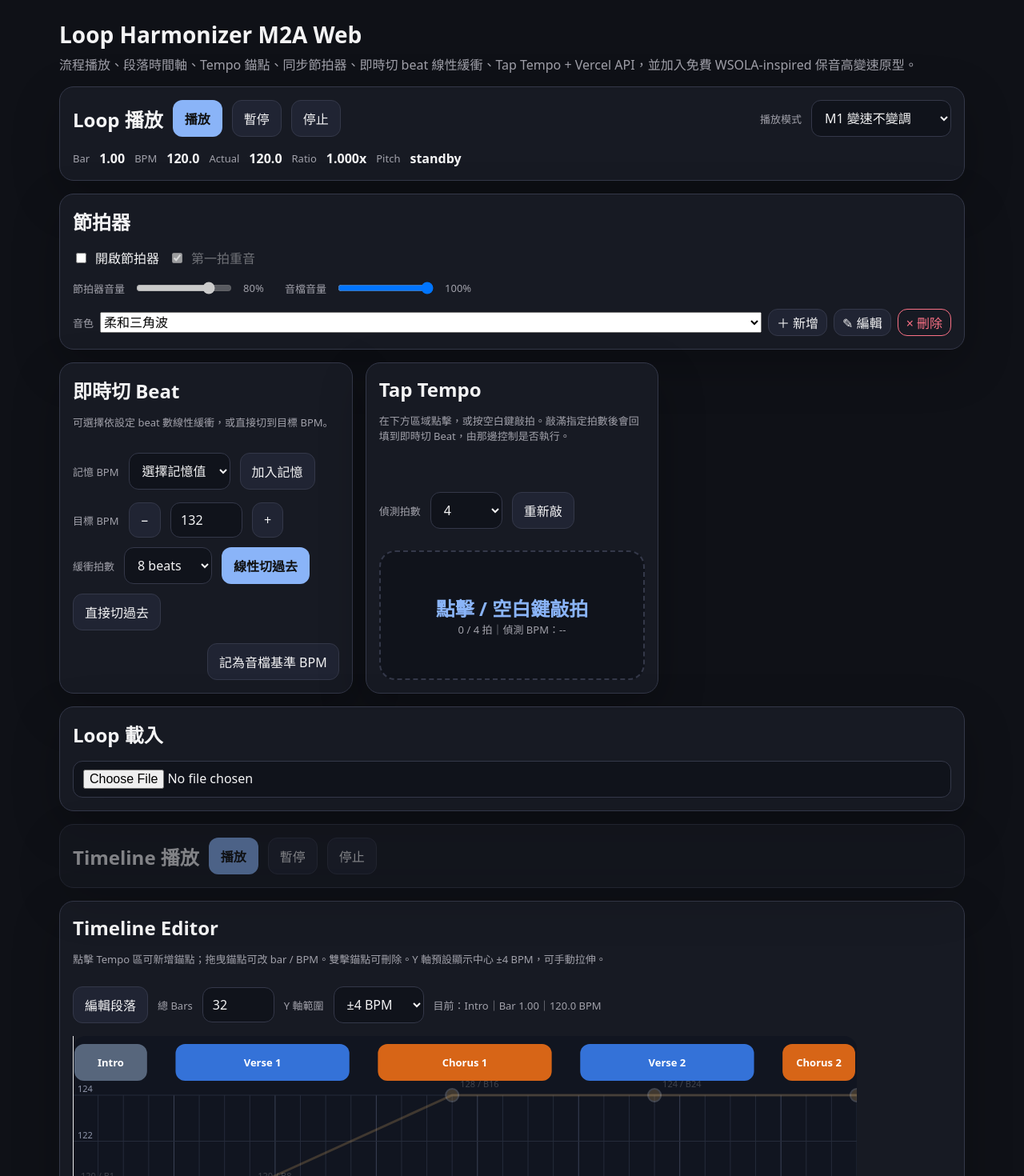
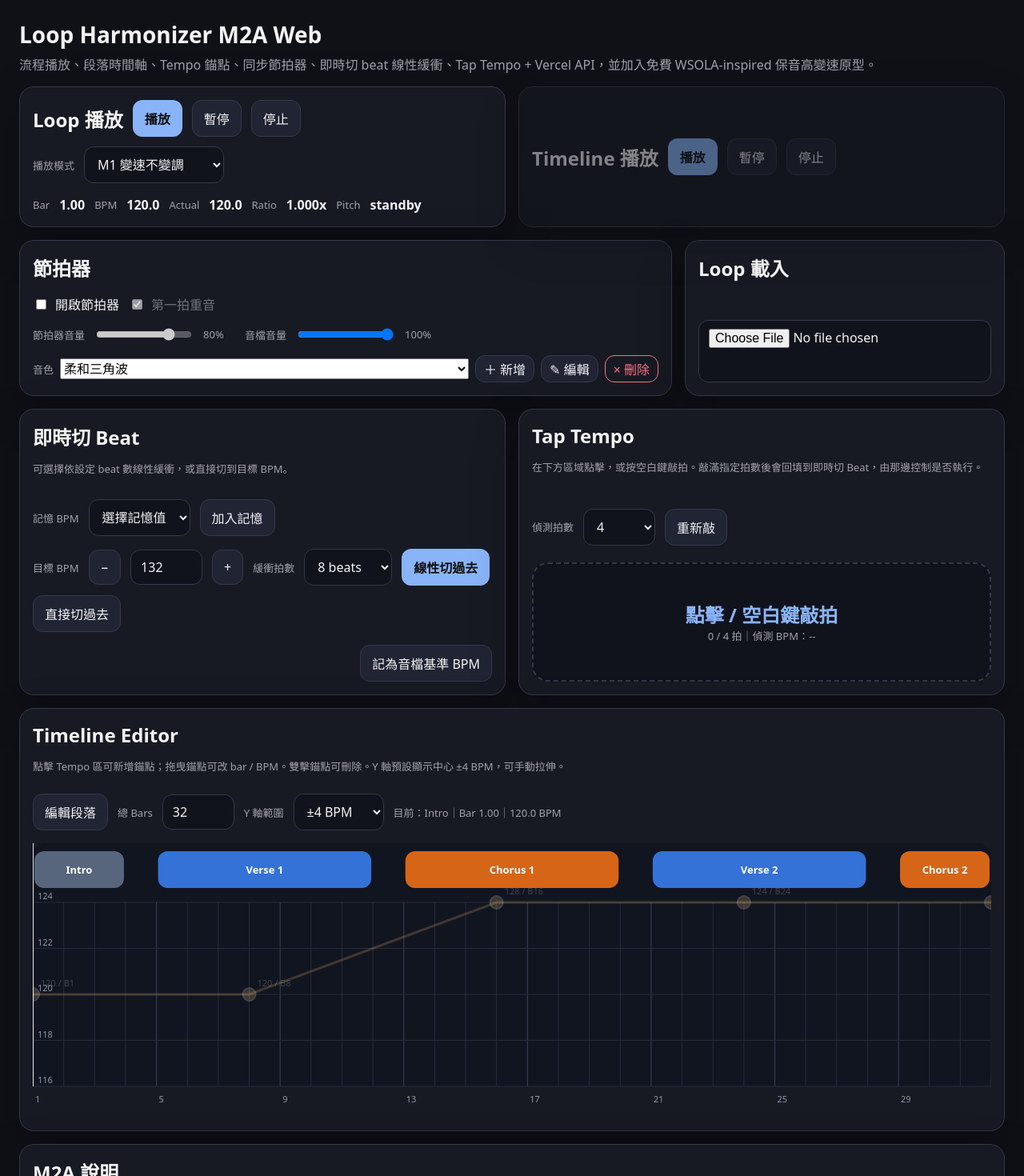
Before and after one commit to vickcn/loop-harmonizer-web, a Next.js app: page / in a window 1280 px wide. Shown: the top 1470 px of the page at 80% size. Built offline with nearby package versions, Linux system fonts and the light colour scheme.

Commit message:
v0.0.0.9; UI調整

```diff
--- a/app/globals.css
+++ b/app/globals.css
@@ -14,8 +14,14 @@
 html, body { margin: 0; min-height: 100%; background: var(--bg); color: var(--text); font-family: ui-sans-serif, system-ui, -apple-system, BlinkMacSystemFont, "Segoe UI", sans-serif; }
 button, input, select { font: inherit; }
 button { cursor: pointer; }
-.container { max-width: 1180px; margin: 0 auto; padding: 24px; }
-.card { background: var(--panel); border: 1px solid var(--line); border-radius: 18px; padding: 16px; box-shadow: 0 20px 60px rgba(0,0,0,.24); }
+
+/* ── 容器：把寬度上限放到 1600，手機減少 padding ── */
+.container { max-width: 1600px; margin: 0 auto; padding: 24px; }
+@media (max-width: 640px) { .container { padding: 14px; } }
+
+.card { background: var(--panel); border: 1px solid var(--line); border-radius: 18px; padding: 16px; box-shadow: 0 20px 60px rgba(0,0,0,.24); min-width: 0; }
+@media (max-width: 640px) { .card { padding: 14px; border-radius: 14px; } }
+
 .row { display: flex; gap: 12px; align-items: center; flex-wrap: wrap; }
 .grid { display: grid; gap: 16px; }
 .btn { border: 1px solid var(--line); background: var(--panel-2); color: var(--text); padding: 10px 14px; border-radius: 12px; }
@@ -26,6 +32,11 @@ button { cursor: pointer; }
 .small { font-size: 13px; color: var(--muted); }
 .title { font-size: 28px; margin: 0 0 6px; }
 .subtitle { margin: 0; color: var(--muted); }
+@media (max-width: 640px) {
+  .title { font-size: 22px; }
+  .subtitle { font-size: 13px; line-height: 1.55; }
+}
+
 .timeline { user-select: none; touch-action: none; }
 .section-block { position: absolute; top: 10px; height: 46px; border-radius: 12px; border: 1px solid rgba(255,255,255,.18); display: flex; align-items: center; justify-content: center; font-weight: 700; overflow: hidden; white-space: nowrap; }
 .anchor { position: absolute; width: 18px; height: 18px; border-radius: 999px; background: var(--accent-2); border: 2px solid #fff; transform: translate(-50%, -50%); box-shadow: 0 4px 20px rgba(0,0,0,.5); }
@@ -33,3 +44,49 @@ button { cursor: pointer; }
 .tap-pad { min-height: 140px; display:flex; align-items:center; justify-content:center; text-align:center; border: 2px dashed var(--line); border-radius: 20px; background: #10131b; }
 .tap-pad:active { border-color: var(--accent); background: #151b29; }
 hr { border: none; border-top: 1px solid var(--line); margin: 16px 0; }
+
+/* ───────────────────────────────────────────
+   12-column responsive grid
+   - 手機直向 (<640px)：單欄
+   - 平板 (>=640px)：2 欄
+   - 桌機 (>=1024px)：4 欄面板列、12 欄精算
+   - Timeline 永遠 full-width（col-span-full）
+   ─────────────────────────────────────────── */
+.layout { display: grid; grid-template-columns: repeat(12, minmax(0, 1fr)); gap: 16px; }
+.col-full { grid-column: 1 / -1; }
+
+/* 預設手機：所有欄都先佔滿；每個 col 是 grid container，讓內層 card 撐滿同列高度 */
+.col-3, .col-4, .col-6, .col-8 { grid-column: 1 / -1; }
+.col-3, .col-4, .col-6, .col-8, .col-full { display: grid; }
+.col-3 > *, .col-4 > *, .col-6 > *, .col-8 > *, .col-full > * { min-width: 0; }
+
+@media (min-width: 640px) {
+  /* 平板：兩欄 */
+  .col-3 { grid-column: span 6; }
+  .col-4 { grid-column: span 6; }
+  .col-6 { grid-column: span 6; }
+  .col-8 { grid-column: span 12; }
+}
+
+@media (min-width: 1024px) {
+  /* 桌機：完整 12 欄 */
+  .col-3 { grid-column: span 3; }
+  .col-4 { grid-column: span 4; }
+  .col-6 { grid-column: span 6; }
+  .col-8 { grid-column: span 8; }
+}
+
+/* ── Transport bar 緊湊樣式 ── */
+.transport { display: flex; flex-wrap: wrap; gap: 12px; align-items: center; justify-content: space-between; }
+.transport-meta { display: flex; gap: 14px; flex-wrap: wrap; align-items: center; font-size: 13px; }
+.transport-meta strong { color: var(--text); }
+
+/* ── Timeline 卡片：手機要可橫滑 ── */
+.timeline-card { overflow: hidden; }
+.timeline-scroll { overflow-x: auto; -webkit-overflow-scrolling: touch; }
+
+/* ── 手機把 row 內 input 寬度收一下，避免擠 ── */
+@media (max-width: 640px) {
+  .input { min-width: 64px; padding: 9px 10px; }
+  .btn { padding: 9px 12px; }
+}
--- a/app/page.tsx
+++ b/app/page.tsx
@@ -65,7 +65,6 @@ export default function Page() {
       fileName: file.name,
       userConfirmedBpm: audioOriginalBpm,
     };
-    // projectBpm 預設對齊音檔基準 BPM，使用者可之後用 live beat 調整
     const nextTimeline: SongTimeline = { ...timeline, projectBpm: audioOriginalBpm, audioSource };
     updateTimeline(nextTimeline);
     setTargetBpm(audioOriginalBpm);
@@ -105,7 +104,6 @@ export default function Page() {
 
   const handlePreviewSound = (sound: MetronomeSound) => {
     engine.setMetronomeSound(sound);
-    // briefly enable metronome and play one tick via standalone
     engine.setMetronomeEnabled(true);
     void engine.play();
     setTimeout(() => {
@@ -125,13 +123,15 @@ export default function Page() {
   const timelineIsPlaying = status.isPlaying && status.driverMode === "timeline";
 
   return (
-    <main className="container grid">
-      <header>
+    <main className="container layout">
+      {/* ── Header ── */}
+      <header className="col-full">
         <h1 className="title">Loop Harmonizer M2A Web</h1>
         <p className="subtitle">流程播放、段落時間軸、Tempo 錨點、同步節拍器、即時切 beat 線性緩衝、Tap Tempo + Vercel API，並加入免費 WSOLA-inspired 保音高變速原型。</p>
       </header>
 
-      {/* ── Loop 播放 ── */}
+      {/* ── 雙 Transport：桌機並排、平板/手機堆疊 ── */}
+      <div className="col-6">
         <TransportBar
           title="Loop 播放"
           loaded={loaded}
@@ -149,9 +149,29 @@ export default function Page() {
           onPause={() => engine.pause()}
           onStop={() => engine.stop()}
         />
+      </div>
+      <div className="col-6">
+        <TransportBar
+          title="Timeline 播放"
+          loaded={loaded}
+          isActive={status.driverMode === "timeline"}
+          isPlaying={timelineIsPlaying}
+          currentBar={status.currentBar}
+          currentBpm={status.currentBpm}
+          timelineBpm={status.timelineBpm}
+          tempoRatio={status.tempoRatio}
+          playbackMode={status.playbackMode}
+          pitchPreserveReady={status.pitchPreserveReady}
+          showModeSelector={false}
+          onPlaybackModeChange={(mode: PlaybackMode) => void engine.setPlaybackMode(mode)}
+          onPlay={() => playAs("timeline")}
+          onPause={() => engine.pause()}
+          onStop={() => engine.stop()}
+        />
+      </div>
 
-      <div style={{ display: "grid", gridTemplateColumns: "repeat(auto-fit, minmax(320px, 1fr))", gap: 16 }}>
-        <div style={{ gridColumn: "1 / -1" }}>
+      {/* ── 節拍器 (8) + Loop 載入 (4) ── */}
+      <div className="col-8">
         <MetronomePanel
           enabled={metronomeEnabled}
           accentFirstBeat={metronomeAccent}
@@ -171,6 +191,19 @@ export default function Page() {
           onPreviewSound={handlePreviewSound}
         />
       </div>
+      <div className="col-4">
+        <FileLoader
+          audioSource={timeline.audioSource}
+          onFileConfirmed={handleFileConfirmed}
+          onAudioBpmChange={(bpm) => {
+            updateTimeline({ ...timeline, audioSource: { ...timeline.audioSource, userConfirmedBpm: bpm } });
+            setTargetBpm(bpm);
+          }}
+        />
+      </div>
+
+      {/* ── 即時切 Beat (6) + Tap Tempo (6) ── */}
+      <div className="col-6">
         <LiveBeatPanel
           targetBpm={targetBpm}
           transitionBeats={transitionBeats}
@@ -185,6 +218,8 @@ export default function Page() {
           onApplyPreset={(bpm) => triggerLiveBeat(bpm, transitionBeats, false)}
           onApplyDirectPreset={(bpm) => triggerLiveBeat(bpm, transitionBeats, true)}
         />
+      </div>
+      <div className="col-6">
         <TapTempoPad
           songId={timeline.id}
           currentTimelineBpm={status.loopBpm}
@@ -195,38 +230,18 @@ export default function Page() {
         />
       </div>
 
-      {/* ── 載入音檔 ── */}
-      <FileLoader
-        audioSource={timeline.audioSource}
-        onFileConfirmed={handleFileConfirmed}
-        onAudioBpmChange={(bpm) => {
-          updateTimeline({ ...timeline, audioSource: { ...timeline.audioSource, userConfirmedBpm: bpm } });
-          setTargetBpm(bpm);
-        }}
+      {/* ── Timeline 全幅 ── */}
+      <div className="col-full">
+        <TimelineEditor
+          timeline={timeline}
+          currentBar={status.currentBar}
+          dimTempo={status.driverMode === "loop"}
+          onTimelineChange={updateTimeline}
         />
+      </div>
 
-      {/* ── Timeline 播放 ── */}
-      <TransportBar
-        title="Timeline 播放"
-        loaded={loaded}
-        isActive={status.driverMode === "timeline"}
-        isPlaying={timelineIsPlaying}
-        currentBar={status.currentBar}
-        currentBpm={status.currentBpm}
-        timelineBpm={status.timelineBpm}
-        tempoRatio={status.tempoRatio}
-        playbackMode={status.playbackMode}
-        pitchPreserveReady={status.pitchPreserveReady}
-        showModeSelector={false}
-        onPlaybackModeChange={(mode: PlaybackMode) => void engine.setPlaybackMode(mode)}
-        onPlay={() => playAs("timeline")}
-        onPause={() => engine.pause()}
-        onStop={() => engine.stop()}
-      />
-
-      <TimelineEditor timeline={timeline} currentBar={status.currentBar} dimTempo={status.driverMode === "loop"} onTimelineChange={updateTimeline} />
-
-      <section className="card">
+      {/* ── M2A 說明 ── */}
+      <section className="card col-full">
         <h2 style={{ marginTop: 0 }}>M2A 說明</h2>
         <p className="small">
           「快速變速」仍使用 playbackRate，適合低延遲驗證控制流程；「保音高模式」使用 AudioWorklet + WSOLA-inspired time-stretch 原型，會在重疊區搜尋相似波形再交叉淡化，以改善 M1 粒狀 overlap-add 的模糊與割離感。這版不依賴外部 WASM 或商用 SDK，方便直接部署到 Vercel；音質仍屬實驗原型，後續可再加入 transient detection 或更成熟的免費 DSP 引擎。
--- a/components/TimelineEditor.tsx
+++ b/components/TimelineEditor.tsx
@@ -1,6 +1,6 @@
 "use client";
 
-import { PointerEvent, WheelEvent, useMemo, useRef, useState } from "react";
+import { PointerEvent, WheelEvent, useEffect, useMemo, useRef, useState } from "react";
 import { SectionInstance, SongTimeline, TempoAnchor } from "@/lib/types";
 import { getSectionAtBar, getTimelineBpmAtBar, makeTempoSegmentsFromAnchors } from "@/lib/timeline";
 
@@ -11,7 +11,8 @@ type Props = {
   onTimelineChange: (timeline: SongTimeline) => void;
 };
 
-const WIDTH = 980;
+const MIN_WIDTH = 720;        // 手機橫滑用的最小寬度
+const MAX_WIDTH = 1800;       // 桌機上限，避免拉太誇張
 const SECTION_H = 74;
 const TEMPO_H = 230;
 const Y_SPAN_OPTIONS = [4, 8, 12, 16, 24];
@@ -29,11 +30,30 @@ export function TimelineEditor({ timeline, currentBar, dimTempo = false, onTimel
   const [editMode, setEditMode] = useState(false);
   const [selectedSectionId, setSelectedSectionId] = useState<string | null>(null);
   const [sectionDrag, setSectionDrag] = useState<SectionDrag>(null);
+  const [width, setWidth] = useState<number>(MIN_WIDTH);
   const svgRef = useRef<SVGSVGElement | null>(null);
+  const wrapperRef = useRef<HTMLDivElement | null>(null);
   const sectionTypeMap = useMemo(() => new Map(timeline.sectionTypes.map((t) => [t.id, t])), [timeline.sectionTypes]);
   const centerBpm = timeline.projectBpm;
   const axisMin = centerBpm - ySpan;
   const axisMax = centerBpm + ySpan;
+  const WIDTH = width;
+
+  // 觀察容器寬度，桌機自動撐滿、手機保留 MIN_WIDTH 讓使用者橫滑
+  useEffect(() => {
+    if (!wrapperRef.current) return;
+    const el = wrapperRef.current;
+    const update = () => {
+      const cw = el.clientWidth;
+      // 容器若比 MIN 還窄就維持 MIN（觸發水平捲軸），否則 clamp 到 MAX
+      const next = Math.max(MIN_WIDTH, Math.min(MAX_WIDTH, cw));
+      setWidth(next);
+    };
+    update();
+    const ro = new ResizeObserver(update);
+    ro.observe(el);
+    return () => ro.disconnect();
+  }, []);
 
   const barToX = (bar: number) => ((bar - 1) / (timeline.totalBars - 1)) * WIDTH;
   const xToBar = (x: number) => Math.round((x / WIDTH) * (timeline.totalBars - 1) + 1);
@@ -238,7 +258,7 @@ export function TimelineEditor({ timeline, currentBar, dimTempo = false, onTimel
         </div>
       </div>
 
-      <div style={{ overflowX: "auto" }}>
+      <div ref={wrapperRef} className="timeline-scroll" style={{ overflowX: "auto" }}>
         <svg
           ref={svgRef}
           className="timeline"
```
Also changed, not shown: 1 other file (tests, documents, lock files or other folders). Lines whose indentation alone changed are shown as unchanged.
